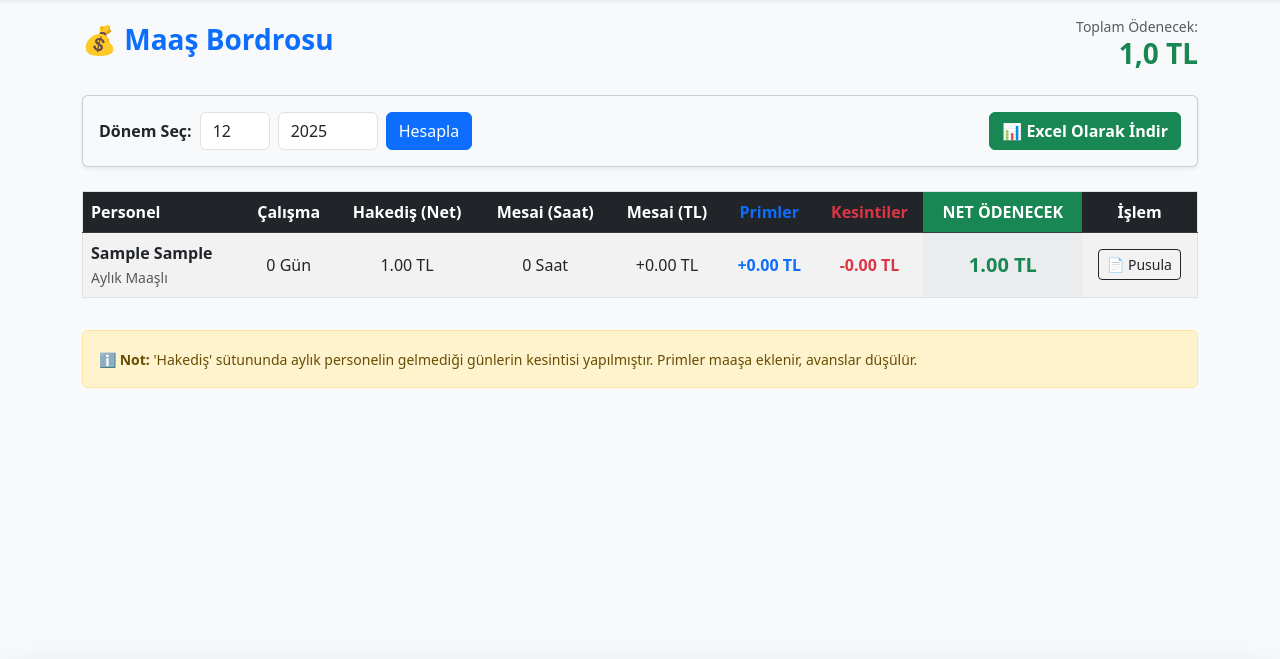
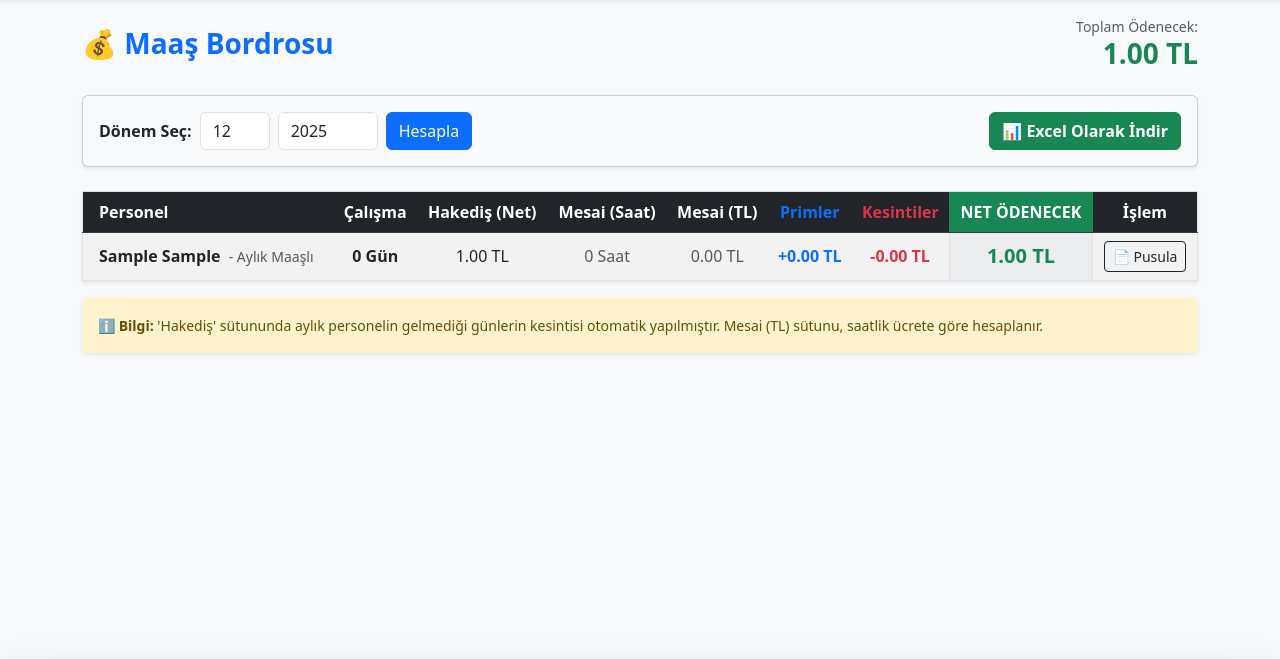
Before and after one commit to musty7091/avlumaas, a Django app: page /maas-raporu/ in a window 1280 px wide. Shown: the part 56-715 px from the top of the page. Run offline with Django 5.2, Linux system fonts and the light colour scheme; tables that the repository leaves empty hold one stand-in row (values such as "Sample post").

Commit message:
çalışan son

```diff
--- a/core/templates/core/maas_raporu.html
+++ b/core/templates/core/maas_raporu.html
@@ -2,10 +2,10 @@
 
 {% block content %}
 <div class="d-flex justify-content-between align-items-center mb-4">
-    <h3 class="fw-bold text-primary">💰 Maaş Bordrosu</h3>
+    <h3 class="fw-bold text-primary m-0">💰 Maaş Bordrosu</h3>
     <div class="text-end">
         <small class="text-muted d-block">Toplam Ödenecek:</small>
-        <span class="h3 fw-bold text-success">{{ genel_toplam }} TL</span>
+        <span class="h3 fw-bold text-success">{{ genel_toplam|stringformat:".2f" }} TL</span>
     </div>
 </div>
 
@@ -22,11 +22,11 @@
     </a>
 </form>
 
-<div class="table-responsive">
-    <table class="table table-striped table-hover align-middle border text-center">
+<div class="table-responsive shadow-sm border-0">
+    <table class="table table-striped table-hover align-middle border text-center mb-0">
         <thead class="table-dark">
             <tr>
-                <th class="text-start">Personel</th>
+                <th class="text-start ps-3">Personel</th>
                 <th>Çalışma</th>
                 <th>Hakediş (Net)</th>
                 <th>Mesai (Saat)</th>
@@ -34,28 +34,57 @@
                 <th class="text-primary">Primler</th>
                 <th class="text-danger">Kesintiler</th>
                 <th class="bg-success text-white">NET ÖDENECEK</th>
-                <th>İşlem</th> </tr>
+                <th>İşlem</th>
+            </tr>
         </thead>
         <tbody>
             {% for satir in rapor_listesi %}
             <tr>
-                <td class="fw-bold text-start">
-                    {{ satir.personel.ad }} {{ satir.personel.soyad }}
-                    <br>
-                    <small class="text-muted fw-normal">{{ satir.personel.get_calisma_tipi_display }}</small>
+                <td class="text-start ps-3 text-nowrap">
+                    <span class="fw-bold text-dark">{{ satir.personel.ad }} {{ satir.personel.soyad }}</span>
+                    <span class="text-muted small ms-1">- {{ satir.personel.get_calisma_tipi_display }}</span>
                 </td>
+
                 <td>
-                    <span class="d-block">{{ satir.calistigi_gun }} Gün</span>
+                    <span class="fw-bold">{{ satir.calistigi_gun }} Gün</span>
                     {% if satir.gelmedigi_gun > 0 %}
-                        <small class="text-danger">({{ satir.gelmedigi_gun }} gün kesildi)</small>
+                        <small class="text-danger ms-1">(-{{ satir.gelmedigi_gun }} gün)</small>
                     {% endif %}
                 </td>
+
                 <td>{{ satir.ana_hakedis|stringformat:".2f" }} TL</td>
-                <td>{{ satir.toplam_mesai }} Saat</td>
-                <td>+{{ satir.mesai_ucreti|stringformat:".2f" }} TL</td>
-                <td class="text-primary fw-bold">+{{ satir.toplam_prim|stringformat:".2f" }} TL</td>
-                <td class="text-danger fw-bold">-{{ satir.toplam_kesinti|stringformat:".2f" }} TL</td>
-                <td class="fw-bold fs-5 text-success bg-light">{{ satir.net_maas|stringformat:".2f" }} TL</td>
+
+                <td>
+                    {% if satir.toplam_mesai > 0 %}
+                        <span class="text-success fw-bold">+{{ satir.toplam_mesai }} Saat</span>
+                    {% elif satir.toplam_mesai < 0 %}
+                        <span class="text-danger fw-bold">{{ satir.toplam_mesai }} Saat</span>
+                    {% else %}
+                        <span class="text-muted">0 Saat</span>
+                    {% endif %}
+                </td>
+
+                <td>
+                    {% if satir.mesai_ucreti > 0 %}
+                        <span class="text-success fw-bold">+{{ satir.mesai_ucreti|stringformat:".2f" }} TL</span>
+                    {% elif satir.mesai_ucreti < 0 %}
+                        <span class="text-danger fw-bold">{{ satir.mesai_ucreti|stringformat:".2f" }} TL</span>
+                    {% else %}
+                        <span class="text-muted">0.00 TL</span>
+                    {% endif %}
+                </td>
+
+                <td class="text-primary fw-bold">
+                    +{{ satir.toplam_prim|stringformat:".2f" }} TL
+                </td>
+
+                <td class="text-danger fw-bold">
+                    -{{ satir.toplam_kesinti|stringformat:".2f" }} TL
+                </td>
+
+                <td class="fw-bold fs-5 bg-light border-start border-end {% if satir.net_maas < 0 %}text-danger{% else %}text-success{% endif %}">
+                    {{ satir.net_maas|stringformat:".2f" }} TL
+                </td>
 
                 <td>
                     <a href="{% url 'personel_pusula' satir.personel.id %}?ay={{ ay }}&yil={{ yil }}" target="_blank" class="btn btn-outline-dark btn-sm">
@@ -68,7 +97,9 @@
     </table>
 </div>
 
-<div class="alert alert-warning mt-3">
-    <small>ℹ️ <strong>Not:</strong> 'Hakediş' sütununda aylık personelin gelmediği günlerin kesintisi yapılmıştır. Primler maaşa eklenir, avanslar düşülür.</small>
+<div class="alert alert-warning mt-3 shadow-sm border-0">
+    <small>ℹ️ <strong>Bilgi:</strong> 'Hakediş' sütununda aylık personelin gelmediği günlerin kesintisi otomatik yapılmıştır. Mesai (TL) sütunu, saatlik ücrete göre hesaplanır.</small>
 </div>
+
+<div style="height: 50px;"></div>
 {% endblock %}
--- a/core/views.py
+++ b/core/views.py
@@ -448,6 +448,7 @@ def personel_pusula(request, personel_id):
     })
 
 # --- YENİ: AYLIK GİRİŞ-ÇIKIŞ LİSTESİ ---
+# --- GÜNCELLENMİŞ: PERSONEL FİLTRELİ & VARSAYILAN BOŞ RAPOR ---
 def giris_cikis_raporu(request):
     bugun = timezone.now().date()
     try:
@@ -457,17 +458,35 @@ def giris_cikis_raporu(request):
         yil = bugun.year
         ay = bugun.month
 
-    # O ayın tüm puantaj kayıtlarını getir (Önce tarihe, sonra isme göre sırala)
-    kayitlar = Puantaj.objects.filter(
-        tarih__year=yil,
-        tarih__month=ay
-    ).select_related('personel').order_by('tarih', 'personel__ad')
+    # Filtreleme için Personel Listesi
+    personeller = Personel.objects.filter(aktif_mi=True)
+    secilen_personel_id = request.GET.get('personel_id')
+
+    # VARSAYILAN: BOŞ LİSTE (Puantaj.objects.none())
+    # Kullanıcı seçim yapmazsa liste boş gelir.
+    kayitlar = Puantaj.objects.none()
+
+    # Eğer bir personel seçildiyse (ve boş değilse) sorguyu çalıştır
+    if secilen_personel_id:
+        kayitlar = Puantaj.objects.filter(
+            tarih__year=yil,
+            tarih__month=ay,
+            personel_id=secilen_personel_id
+        ).select_related('personel').order_by('tarih')
+
+        # Template'de 'selected' yapabilmek için ID'yi int'e çeviriyoruz
+        try:
+            secilen_personel_id = int(secilen_personel_id)
+        except ValueError:
+            secilen_personel_id = None
 
     return render(request, 'core/giris_cikis_raporu.html', {
         'kayitlar': kayitlar,
         'yil': yil,
         'ay': ay,
-        'ay_adi': calendar.month_name[ay]
+        'ay_adi': calendar.month_name[ay],
+        'personeller': personeller,
+        'secilen_personel_id': secilen_personel_id
     })
 
 def giris_cikis_raporu_indir(request):
@@ -479,10 +498,17 @@ def giris_cikis_raporu_indir(request):
         yil = bugun.year
         ay = bugun.month
 
-    kayitlar = Puantaj.objects.filter(
-        tarih__year=yil,
-        tarih__month=ay
-    ).select_related('personel').order_by('tarih', 'personel__ad')
+    secilen_personel_id = request.GET.get('personel_id')
+
+    # Varsayılan boş (Eğer personel seçilmediyse boş Excel döner veya hepsi gelmez)
+    kayitlar = Puantaj.objects.none()
+
+    if secilen_personel_id:
+        kayitlar = Puantaj.objects.filter(
+            tarih__year=yil,
+            tarih__month=ay,
+            personel_id=secilen_personel_id
+        ).select_related('personel').order_by('tarih')
 
     data = []
     for k in kayitlar:
@@ -502,7 +528,8 @@ def giris_cikis_raporu_indir(request):
     df = pd.DataFrame(data)
     buffer = io.BytesIO()
     with pd.ExcelWriter(buffer, engine='openpyxl') as writer:
-        df.to_excel(writer, index=False, sheet_name=f'Giris_Cikis_{ay}_{yil}')
+        sheet_name = f'Giris_Cikis_{ay}_{yil}'
+        df.to_excel(writer, index=False, sheet_name=sheet_name)
 
     buffer.seek(0)
     response = HttpResponse(buffer, content_type='application/vnd.openxmlformats-officedocument.spreadsheetml.sheet')
```
Also changed, not shown: core/templates/core/giris_cikis_raporu.html (+23 -18 lines).
